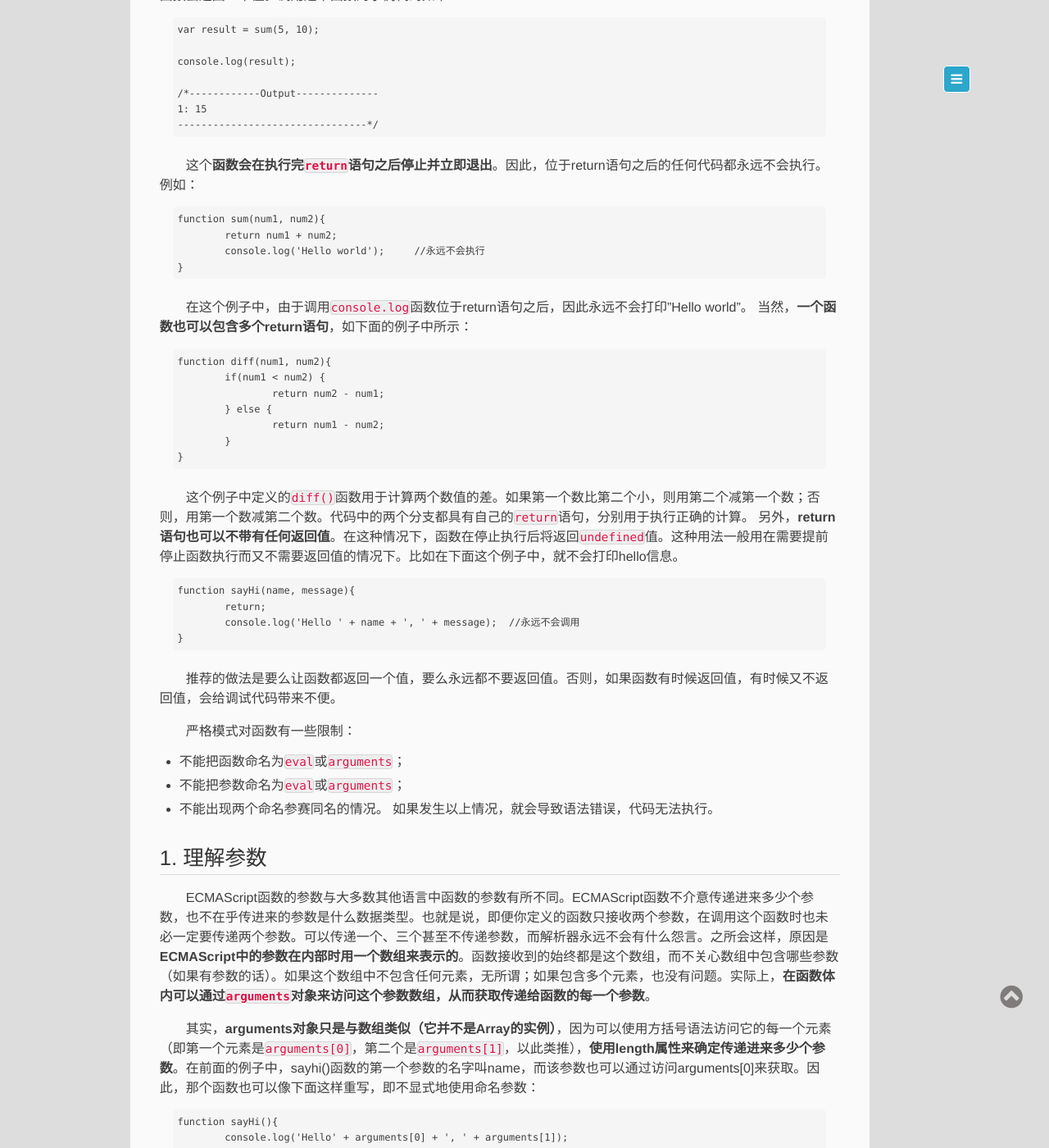
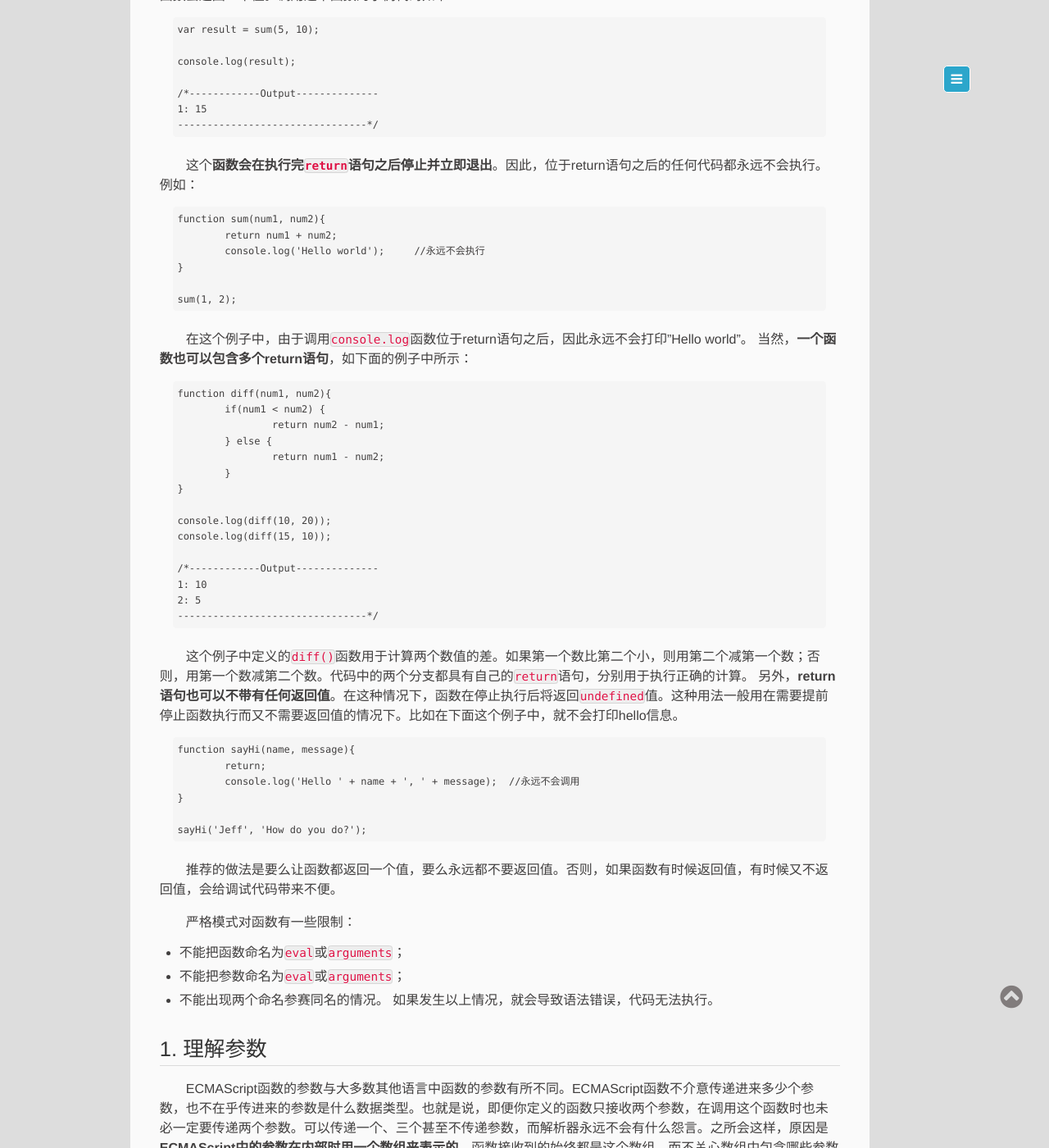
Before and after one commit to Halomaple/blog, a Jekyll site: the page built from _posts/2017-12-06-3.7-Function.markdown, in a window 1280 px wide and 1400 px high, scrolled down 1052 px. Shown: the whole window at 82% size. Built offline with Jekyll 4.4.1, drawn with Linux system fonts in a browser that asks for light colours; some of the changed text lies outside the part shown.

Commit message:
Improve 3.7 Function and exception message

````diff
--- a/_posts/2017-12-06-3.7-Function.markdown
+++ b/_posts/2017-12-06-3.7-Function.markdown
@@ -53,6 +53,8 @@ function sum(num1, num2){
 	return num1 + num2;
 	console.log('Hello world');	//永远不会执行
 }
+
+sum(1, 2);
 ```
 
 在这个例子中，由于调用`console.log`函数位于return语句之后，因此永远不会打印"Hello world"。
@@ -66,6 +68,9 @@ function diff(num1, num2){
 		return num1 - num2;
 	}
 }
+
+console.log(diff(10, 20));
+console.log(diff(15, 10));
 ```
 
 这个例子中定义的`diff()`函数用于计算两个数值的差。如果第一个数比第二个小，则用第二个减第一个数；否则，用第一个数减第二个数。代码中的两个分支都具有自己的`return`语句，分别用于执行正确的计算。
@@ -76,6 +81,8 @@ function sayHi(name, message){
 	return;
 	console.log('Hello ' + name + ', ' + message);	//永远不会调用
 }
+
+sayHi('Jeff', 'How do you do?');
 ```
 
 推荐的做法是要么让函数都返回一个值，要么永远都不要返回值。否则，如果函数有时候返回值，有时候又不返回值，会给调试代码带来不便。
@@ -94,10 +101,11 @@ ECMAScript函数的参数与大多数其他语言中函数的参数有所不同
 
 ```
 function sayHi(){
-	console.log('Hello' + arguments[0] + ', ' + arguments[1]);
+	console.log('Hello ' + arguments[0] + ', ' + arguments[1]);
 }
 
-sayHi('Jeff'，'How do you do?');
+var result = sayHi('Jeff', 'How do you do?');
+console.log(result);
 ```
 
 这个重写后的函数中不包含命名的参数。虽然没有使用name和message标识符，但函数的功能依旧。这个事实说明了ECMAScript函数的一个重要特点：**命名参数只提供便利，但不是必需的**。另外，在命名参数方面，其他语言可能需要事先创建一个函数来签名，而将来的调用必须与该签名一致。但在ECMAScript中，没有这些条条框框，解析器不会验证命名参数。
@@ -106,12 +114,12 @@ sayHi('Jeff'，'How do you do?');
 
 ```
 function howManyArgs(){
-	console.log(arguments.length + 'arguments');
+	console.log(arguments.length + ' arguments');
 }
 
 howManyArgs('string', 45);	//2
-howManyArgs();				//0
-howManyArgs(12);			//1
+howManyArgs();			//0
+howManyArgs(12);		//1
 ```
 
 执行以上代码会依次输出3条信息，分别显示2、0和1。由此可见，开发人员可以利用这一点让函数能够接收任意个参数并分别实现适当的功能。请看下面的例子：
@@ -180,7 +188,7 @@ function addSomeNumber(num){
 }
 
 var result = addSomeNumber(100);
-console.log(result);	//300
+console.log(result);		//300
 ```
 
 在此，函数addSomeNumber()被定义了两次。第一个版本给参数加100，而第二个版本给参数加200.由于后定义的函数覆盖了先定义的函数，因此当在最后调用这个函数时，返回的结果就是300.
--- a/assets/js/content.js
+++ b/assets/js/content.js
@@ -34,7 +34,7 @@ $(document).ready(function() {
 		} catch (e) {
 			//Exclude Invalid character exception(not js code)
 			if(e.toString().indexOf('Invalid character') == -1){
-				console.warn(e, 'Exception!');
+				console.warn(e, 'Exception!', '===================================================\n' +  $(el).text());
 			}
 		}
 		if ($(el).text().indexOf('/*------------Output--------------') > -1)
````
